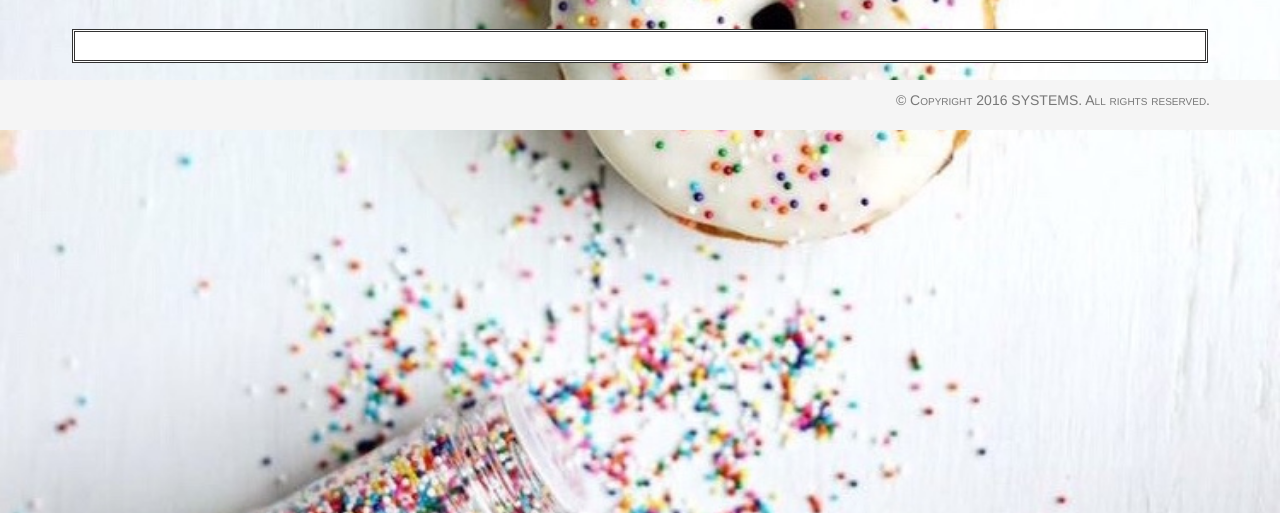
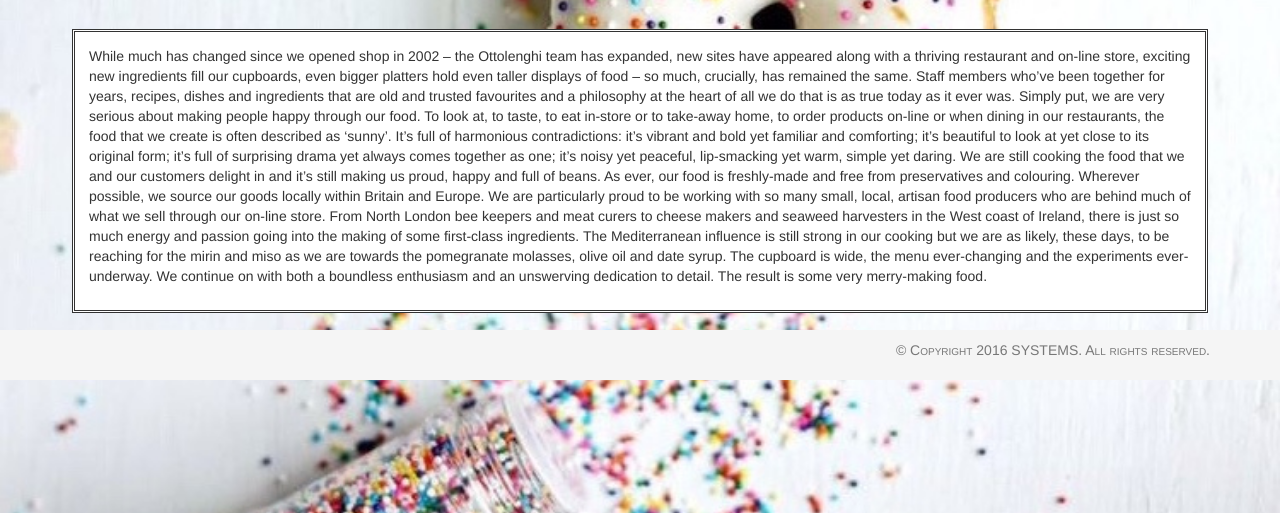
Before and after one commit to aveatqueval/challengeexercise, a plain HTML site: page history.html in a window 1280 px wide. Shown: the part 287-800 px from the top of the page. Drawn offline with nearby package versions, Linux system fonts and the light colour scheme.

Commit message:
some content for the history page

```diff
--- a/history.html
+++ b/history.html
@@ -100,6 +100,13 @@
     <div class="row">
       <div class="col-md-12 white">
 
+        <p class="ourstory">
+          While much has changed since we opened shop in 2002 – the Ottolenghi team has expanded, new sites have appeared along with a thriving restaurant and on-line store, exciting new ingredients fill our cupboards, even bigger platters hold even taller displays of food – so much, crucially, has remained the same. Staff members who’ve been together for years, recipes, dishes and ingredients that are old and trusted favourites and a philosophy at the heart of all we do that is as true today as it ever was.
+          Simply put, we are very serious about making people happy through our food. To look at, to taste, to eat in-store or to take-away home, to order products on-line or when dining in our restaurants, the food that we create is often described as ‘sunny’. It’s full of harmonious contradictions: it’s vibrant and bold yet familiar and comforting; it’s beautiful to look at yet close to its original form; it’s full of surprising drama yet always comes together as one; it’s noisy yet peaceful, lip-smacking yet warm, simple yet daring. We are still cooking the food that we and our customers delight in and it’s still making us proud, happy and full of beans.
+          As ever, our food is freshly-made and free from preservatives and colouring. Wherever possible, we source our goods locally within Britain and Europe. We are particularly proud to be working with so many small, local, artisan food producers who are behind much of what we sell through our on-line store. From North London bee keepers and meat curers to cheese makers and seaweed harvesters in the West coast of Ireland, there is just so much energy and passion going into the making of some first-class ingredients.
+          The Mediterranean influence is still strong in our cooking but we are as likely, these days, to be reaching for the mirin and miso as we are towards the pomegranate molasses, olive oil and date syrup. The cupboard is wide, the menu ever-changing and the experiments ever-underway. We continue on with both a boundless enthusiasm and an unswerving dedication to detail. The result is some very merry-making food.
+        </p>
+
 
       </div>
     </div>
```
